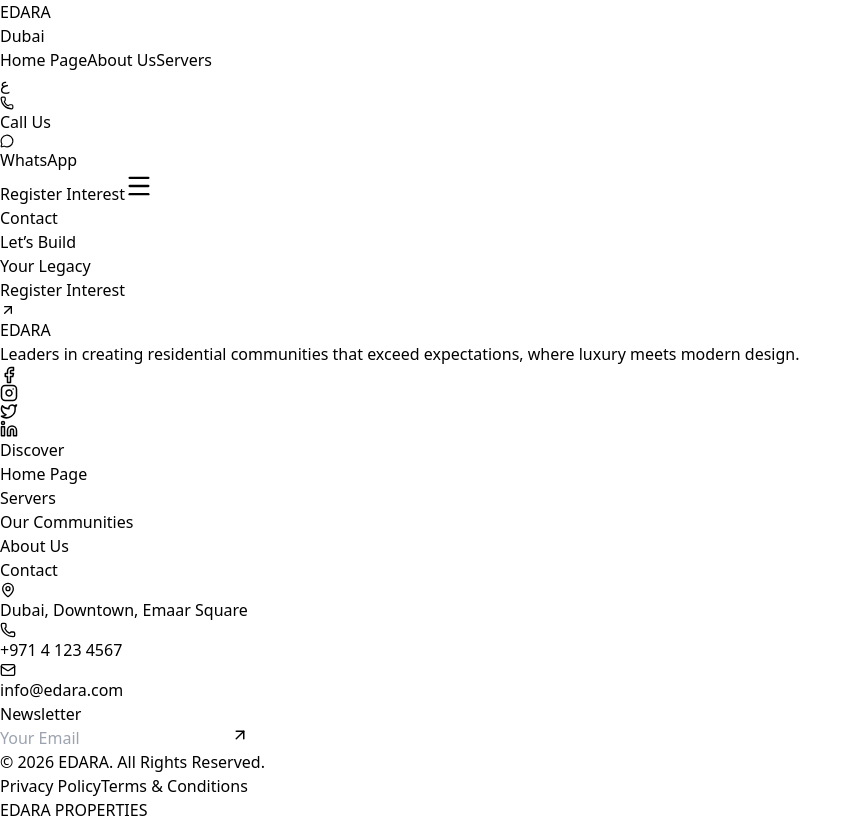
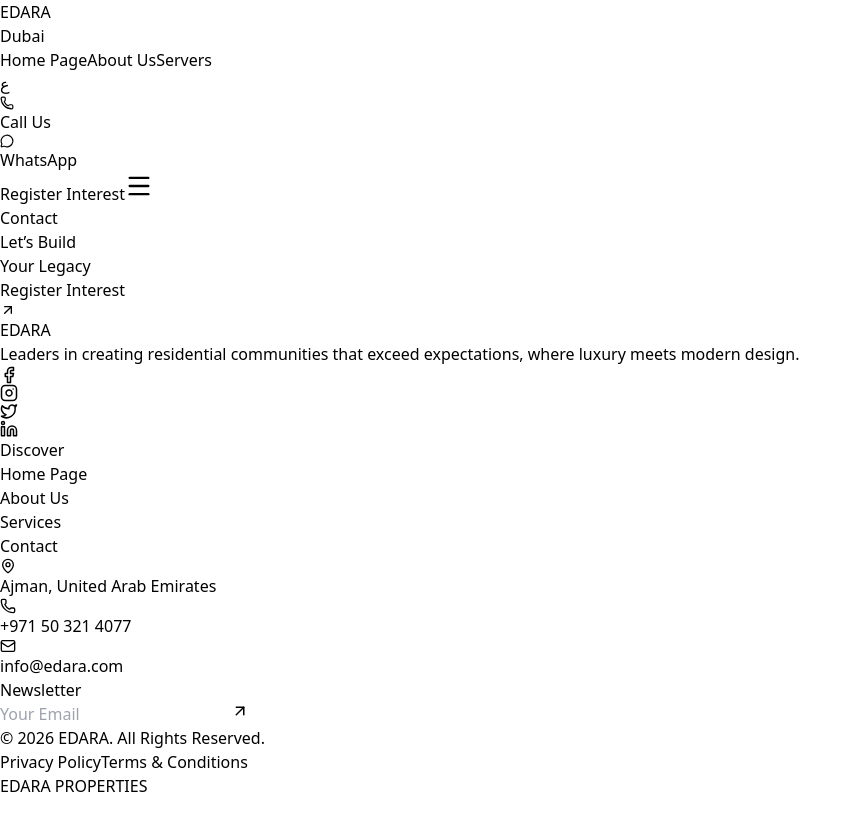
Before and after one commit to amirsalama2002/edare-real-state, a React (Vite) app: page /contact in a window 1280 px wide. Shown: the whole page, without its empty margins (0-861 px from the left). After the commit the page ends 800 px from the top, so only its background shows below. Built offline with nearby package versions, Linux system fonts and the light colour scheme.

Commit message:
falcon for loop

```diff
--- a/src/Home/Hero.jsx
+++ b/src/Home/Hero.jsx
@@ -13,24 +13,19 @@
   const contactInfo = {
     phone: "971503214077",
     email: "hamirsalama@gmail.com",
-    whatsapp: "971503214077"
+    whatsapp: "971503214077",
+    // تم إضافة رابط الكانفا هنا للتنظيم
+    brochureUrl: "https://www.canva.com/design/DAHDPab7z54/pYlLaPiz83tdI7Nd0asQFQ/view?utm_content=DAHDPab7z54&utm_campaign=designshare&utm_medium=link2&utm_source=uniquelinks&utlId=hc090355155#9"
   };
 
   useEffect(() => {
     const handleStorageChange = () => setLang(localStorage.getItem('appLang') || 'en');
     window.addEventListener('storage', handleStorageChange);
 
-    // محاولة تشغيل الفيديو برمجياً عند تحميل المكون
     if (videoRef.current) {
-      const playVideo = () => {
-        videoRef.current.play().catch(error => {
-          console.log("Autoplay blocked, waiting for interaction", error);
-        });
-      };
-
-      playVideo();
-      // محاولة ثانية بعد وقت قصير لضمان استجابة المتصفح
-      setTimeout(playVideo, 1000);
+      videoRef.current.play().catch(error => {
+        console.log("Autoplay prevented", error);
+      });
     }
 
     const interval = setInterval(handleStorageChange, 500);
@@ -47,20 +42,9 @@
   return (
     <div className="relative h-[100svh] w-full overflow-hidden bg-black font-sans" dir={isRtl ? 'rtl' : 'ltr'}>
 
-      {/* خلفية الفيديو - التعديلات هنا */}
+      {/* خلفية الفيديو */}
       <div className="absolute inset-0 z-0">
-        <video
-          ref={videoRef}
-          autoPlay
-          loop
-          muted
-          controls={false}
-          playsInline // أساسي للعمل على iOS/Android داخل المتصفح
-          webkit-playsinline="true" // دعم إضافي لمتصفحات Safari القديمة
-          preload="auto"
-          className="w-full h-full object-cover opacity-60 scale-105"
-          style={{ pointerEvents: 'none' }} // لمنع ظهور أدوات التحكم عند اللمس
-        >
+        <video ref={videoRef} autoPlay loop muted playsInline className="w-full h-full object-cover opacity-60 scale-105">
           <source src={videoUrl} type="video/mp4" />
         </video>
         <div className="absolute inset-0 bg-black/40"></div>
@@ -68,26 +52,13 @@
       </div>
 
       {/* المحتوى النصي */}
-      <div className={`absolute bottom-[15%] md:bottom-32 z-10 text-white w-full max-w-7xl px-6 md:px-20 transition-all duration-1000
-        ${isRtl ? 'right-0 text-right' : 'left-0 text-left'}`}>
-
-        <motion.div
-          initial={{ opacity: 0, y: 20 }}
-          animate={{ opacity: 1, y: 0 }}
-          className="flex items-center gap-3 mb-4 md:mb-6"
-        >
-          <span className="uppercase tracking-[0.3em] text-[9px] md:text-xs font-bold text-white/70">
-            {t.heroSubtitle}
-          </span>
-          <div className="h-[1px] w-12 md:w-20 bg-white/40"> </div>
+      <div className={`absolute bottom-[15%] md:bottom-32 z-10 text-white w-full max-w-7xl px-6 md:px-20 transition-all duration-1000 ${isRtl ? 'right-0 text-right' : 'left-0 text-left'}`}>
+        <motion.div initial={{ opacity: 0, y: 20 }} animate={{ opacity: 1, y: 0 }} className="flex items-center gap-3 mb-4 md:mb-6">
+          <span className="uppercase tracking-[0.3em] text-[9px] md:text-xs font-bold text-white/70">{t.heroSubtitle}</span>
+          <div className="h-[1px] w-12 md:w-20 bg-white/40"></div>
         </motion.div>
 
-        <motion.h1
-          initial={{ opacity: 0, y: 30 }}
-          animate={{ opacity: 1, y: 0 }}
-          transition={{ delay: 0.2 }}
-          className="text-[11vw] md:text-8xl lg:text-[100px] font-serif leading-[1.1] tracking-tighter mb-8 md:mb-12"
-        >
+        <motion.h1 initial={{ opacity: 0, y: 30 }} animate={{ opacity: 1, y: 0 }} transition={{ delay: 0.2 }} className="text-[11vw] md:text-8xl lg:text-[100px] font-serif leading-[1.1] tracking-tighter mb-8 md:mb-12">
           {t.heroTitlePart1} <br />
           <span className="italic font-light text-gray-400">{t.heroTitlePart2}</span>
         </motion.h1>
@@ -96,26 +67,28 @@
           <button className="w-full sm:w-auto bg-white text-black px-10 py-4 md:py-5 uppercase tracking-[0.2em] text-[9px] font-black transition-all duration-500 active:scale-95 shadow-2xl">
             {t.exploreBtn}
           </button>
-
-          <button
-            onClick={() => setIsModalOpen(true)}
-            className="w-full sm:w-auto border border-white/20 backdrop-blur-md px-10 py-4 md:py-5 uppercase tracking-[0.2em] text-[9px] font-black text-white transition-all duration-500 active:scale-95"
-          >
+          <button onClick={() => setIsModalOpen(true)} className="w-full sm:w-auto border border-white/20 backdrop-blur-md px-10 py-4 md:py-5 uppercase tracking-[0.2em] text-[9px] font-black text-white transition-all duration-500 active:scale-95">
             {t.contactBtn}
           </button>
         </div>
       </div>
 
       {/* الأزرار العائمة */}
-      <div className={`fixed bottom-6 md:top-1/2 md:-translate-y-1/2 z-50 flex md:flex-col gap-3 px-6 md:px-0 w-full md:w-auto justify-center
-        ${isRtl ? 'md:left-8' : 'md:right-8'}`}>
-
+      <div className={`fixed bottom-6 md:top-1/2 md:-translate-y-1/2 z-50 flex md:flex-col gap-3 px-6 md:px-0 w-full md:w-auto justify-center ${isRtl ? 'md:left-8' : 'md:right-8'}`}>
         <FloatingButton icon={<Phone size={20} />} label={t.callUs} href={`tel:+${contactInfo.phone}`} color="bg-white/10" hoverBg="hover:bg-blue-600" isRtl={isRtl} />
         <FloatingButton icon={<MessageCircle size={22} />} label={t.whatsapp} href={`https://wa.me/${contactInfo.whatsapp}`} color="bg-white/10" hoverBg="hover:bg-green-600" isRtl={isRtl} />
-        <FloatingButton icon={<Mail size={20} />} label="Email Us" href={`mailto:${contactInfo.email}`} color="bg-white/10" hoverBg="hover:bg-red-600" isRtl={isRtl} />
+        <FloatingButton icon={<Mail size={20} />} label={t.emailUs} href={`mailto:${contactInfo.email}`} color="bg-white/10" hoverBg="hover:bg-red-600" isRtl={isRtl} />
 
         <div className="hidden sm:flex">
-          <FloatingButton icon={<FileText size={20} />} label={t.brochure} href="#" color="bg-white/10" hoverBg="hover:bg-white hover:text-black" isRtl={isRtl} />
+          {/* تحديث رابط الكتيب هنا */}
+          <FloatingButton
+            icon={<FileText size={20} />}
+            label={t.brochure}
+            href={contactInfo.brochureUrl}
+            color="bg-white/10"
+            hoverBg="hover:bg-white hover:text-black"
+            isRtl={isRtl}
+          />
         </div>
       </div>
 
@@ -133,12 +106,11 @@
 const FloatingButton = ({ icon, label, hoverBg, color, isRtl, href }) => (
   <a
     href={href}
-    target={href.startsWith('http') ? "_blank" : "_self"}
+    target="_blank" // سيفتح دائماً في نافذة جديدة
     rel="noopener noreferrer"
     className="group relative flex items-center justify-center flex-1 md:flex-none no-underline"
   >
-    <span className={`absolute hidden md:block scale-0 group-hover:scale-100 transition-all duration-300 origin-center md:origin-right bg-white text-black text-[10px] font-bold py-2 px-4 rounded-full uppercase tracking-tighter whitespace-nowrap shadow-xl
-      ${isRtl ? 'md:left-20' : 'md:right-20'}`}>
+    <span className={`absolute hidden md:block scale-0 group-hover:scale-100 transition-all duration-300 origin-center md:origin-right bg-white text-black text-[10px] font-bold py-2 px-4 rounded-full uppercase tracking-tighter whitespace-nowrap shadow-xl ${isRtl ? 'md:left-20' : 'md:right-20'}`}>
       {label}
     </span>
     <div className={`w-full h-14 md:w-16 md:h-16 flex items-center justify-center ${color} backdrop-blur-xl border border-white/10 rounded-2xl md:rounded-full cursor-pointer text-white/90 transition-all duration-500 shadow-2xl ${hoverBg} active:scale-90 group-hover:scale-110`}>
--- a/src/components/Footer.jsx
+++ b/src/components/Footer.jsx
@@ -84,17 +84,30 @@
               ))}
             </div>
           </div>
-
+            {/* jjj */}
        <div>
   <h4 className="text-[10px] tracking-[0.4em] uppercase text-gray-400 mb-8 font-black">
     {isRtl ? "اكتشف" : "Discover"}
   </h4>
   <ul className="space-y-4">
-              {[t.home, t.launches, t.communities, t.about].map((item, i) => (
+    {[
+      { name: t.home, id: '/' },
+      { name: isRtl ? "من نحن" : "About Us", id: 'about-edara' },
+      { name: isRtl ? "خدماتنا" : "Services", id: 'services-edara' },
+    ].map((item, i) => (
       <li key={i}>
-                  <a href="#" className="text-gray-400 hover:text-white text-sm transition-all flex items-center gap-2 group">
-                    <span className="h-[1px] w-0 bg-white group-hover:w-4 transition-all"></span>
-                    {item}
+        <a
+          href={item.id === '/' ? '/' : `${item.id}`}
+          className={`text-gray-400 hover:text-white text-sm transition-all duration-300 flex items-center gap-2 group ${
+            isRtl ? 'hover:pr-2' : 'hover:pl-2'
+          }`}
+        >
+          {/* الخط الجانبي الذكي الذي يتمدد عند الحوم */}
+          <span className="h-[1px] w-0 bg-white group-hover:w-4 transition-all duration-500 ease-out shrink-0"></span>
+
+          <span className="tracking-wide uppercase text-[12px]">
+            {item.name}
+          </span>
         </a>
       </li>
     ))}
@@ -108,11 +121,11 @@
             <ul className="space-y-6">
               <li className="flex items-center gap-4 text-gray-400 text-sm italic">
                 <MapPin size={16} className="text-white" />
-                {isRtl ? "دبي، وسط المدينة، برج إعمار" : "Dubai, Downtown, Emaar Square"}
+                {isRtl ? "عجمان، الإمارات العربية المتحدة" : "Ajman, United Arab Emirates"}
               </li>
               <li className="flex items-center gap-4 text-gray-400 text-sm">
                 <Phone size={16} className="text-white" />
-                +971 4 123 4567
+                +971 50 321 4077
               </li>
               <li className="flex items-center gap-4 text-gray-400 text-sm">
                 <Mail size={16} className="text-white" />
--- a/src/i18n/ar.json
+++ b/src/i18n/ar.json
@@ -36,6 +36,7 @@
   "UptownCairo": "أب تاون كايرو",
   "Soul": "سول",
   "NorthCoast": "الساحل الشمالي",
+  "emailUs": "راسلنا عبر البريد",
   "NewCairo": "القاهرة الجديدة",
   "Mokattam": "المقطم",
 
--- a/src/i18n/en.json
+++ b/src/i18n/en.json
@@ -36,6 +36,7 @@
   "Mivida": "Mivida",
   "UptownCairo": "Uptown Cairo",
   "Soul": "Soul",
+  "emailUs": "Email Us",
   "NorthCoast": "North Coast",
   "NewCairo": "New Cairo",
   "Mokattam": "Mokattam",
```
Lines whose indentation alone changed are shown as unchanged.
